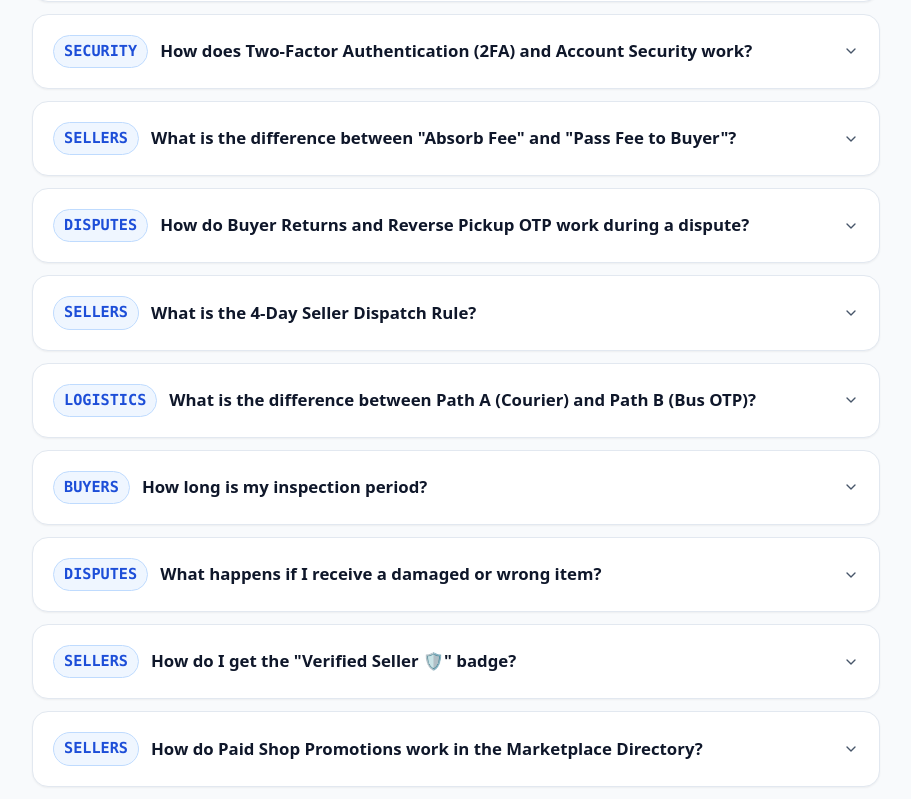
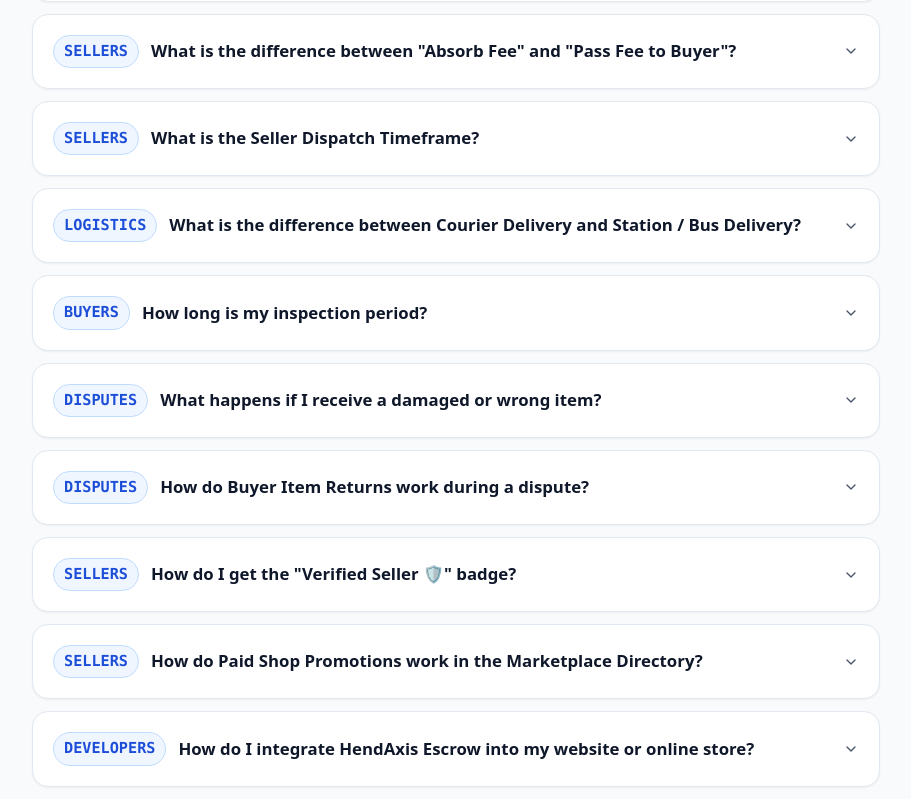
Before and after one commit to deedadey-dd/Hend_Trust, a React (Vite) app in the folder frontend/: page /help in a window 1280 px wide. Shown: the part 1101-1900 px from the top of the page, without its empty margins (184-1095 px from the left). Built offline with nearby package versions, Linux system fonts and the light colour scheme; no server answers.

Commit message:
help page updates

```diff
--- a/frontend/src/views/HelpView.tsx
+++ b/frontend/src/views/HelpView.tsx
@@ -9,7 +9,7 @@
 
 interface FAQItem {
   id: string;
-  category: 'BUYERS' | 'SELLERS' | 'LOGISTICS' | 'DISPUTES' | 'DEVELOPERS' | 'SECURITY';
+  category: 'BUYERS' | 'SELLERS' | 'LOGISTICS' | 'DISPUTES' | 'DEVELOPERS';
   question: string;
   answer: string;
 }
@@ -19,73 +19,67 @@
     id: 'faq-1',
     category: 'BUYERS',
     question: 'How does HendAxis Trust protect my money?',
-    answer: 'When you purchase through a HendAxis Trust Payment Link, your payment goes directly into a double-entry escrow account. The seller is notified to dispatch your package, but your funds remain locked in escrow. Money is only released to the seller after you receive the item and approve it during your inspection period.'
+    answer: 'When you purchase through a HendAxis Trust Payment Link, your money is held safely in escrow. The seller is notified to dispatch your package, but your payment remains securely locked. Funds are only released to the seller after you receive your package and verify its condition during your inspection window.'
   },
   {
     id: 'faq-2',
     category: 'SELLERS',
     question: 'How do I get paid as a seller?',
-    answer: 'Once your buyer confirms receipt or the inspection timer expires, your funds release instantly into your HendAxis Trust Wallet balance. Depending on your account payout mode (Instant MoMo vs Manual Withdrawal), funds can be automatically transferred to your Mobile Money account.'
+    answer: 'Once the buyer confirms receipt of the package or the inspection window completes smoothly, your earnings are automatically released into your HendAxis Trust Wallet. You can withdraw your balance directly to your Mobile Money account at any time.'
   },
   {
     id: 'faq-3',
-    category: 'SECURITY',
-    question: 'How does Two-Factor Authentication (2FA) and Account Security work?',
-    answer: 'You can pair your authenticator app (Google Authenticator, Authy, 1Password) on your Profile page. Once enabled, logging in requires your password and a 6-digit TOTP code. Staff accounts are protected with strict 2FA enforcement, IP whitelisting, per-username lockout timers, and secret admin gateways with decoy honeypot logging.'
+    category: 'SELLERS',
+    question: 'What is the difference between "Absorb Fee" and "Pass Fee to Buyer"?',
+    answer: 'When creating a payment link, choosing "Absorb Fee" deducts the platform fee from your item price so your customer pays only the listed item cost. Choosing "Pass Fee to Buyer" adds the transaction fee to checkout so you receive 100% of your listed item price.'
   },
   {
     id: 'faq-4',
     category: 'SELLERS',
-    question: 'What is the difference between "Absorb Fee" and "Pass Fee to Buyer"?',
-    answer: 'When creating a payment link, choosing "Absorb Fee" deducts the platform fee from your item price so the buyer pays only the exact item cost. Choosing "Pass to Buyer" adds the fee to the checkout total so you receive 100% of your listed item price.'
+    question: 'What is the Seller Dispatch Timeframe?',
+    answer: 'Once a buyer completes payment into escrow, the seller must dispatch the item within the designated timeframe (typically 4 days). If a seller fails to dispatch on time, the transaction automatically cancels, the buyer receives a 100% full refund, and the seller account may incur a non-dispatch penalty.'
   },
   {
     id: 'faq-5',
-    category: 'DISPUTES',
-    question: 'How do Buyer Returns and Reverse Pickup OTP work during a dispute?',
-    answer: 'If a dispute ruling requires returning the item, the buyer dispatches the return via Courier (with tracking number) or Informal Bus (with driver details). For bus returns, a 6-Digit Reverse OTP is issued for the seller to verify return receipt intact before a full refund is released.'
+    category: 'LOGISTICS',
+    question: 'What is the difference between Courier Delivery and Station / Bus Delivery?',
+    answer: 'Courier Delivery (DHL, Speedaf, FedEx, UPS, EMS) includes direct package tracking links and live delivery updates. Station / Bus Delivery logs driver details, and the buyer receives a secret 6-digit OTP to present at the station upon pickup.'
   },
   {
     id: 'faq-6',
-    category: 'SELLERS',
-    question: 'What is the 4-Day Seller Dispatch Rule?',
-    answer: 'Once a buyer completes payment into escrow, you have exactly 4 days (96 hours) to dispatch the package. If you fail to dispatch within 4 days, the order is automatically cancelled, the buyer is refunded 100%, and your seller account is charged a non-dispatch penalty.'
+    category: 'BUYERS',
+    question: 'How long is my inspection period?',
+    answer: 'Inspection timeframes give you time to inspect your item before funds release. The timer starts automatically once delivery is verified: 24 hours for orders under GHS 2,000; 48 hours for orders GHS 2,000 to GHS 9,999; and 72 hours for orders GHS 10,000 and above.'
   },
   {
     id: 'faq-7',
-    category: 'LOGISTICS',
-    question: 'What is the difference between Path A (Courier) and Path B (Bus OTP)?',
-    answer: 'Path A is for formal shipping providers (DHL, Speedaf, FedEx, UPS, EMS) with live tracking links and 17TRACK/ShipEngine webhook integrations. Path B is for station/bus deliveries, where driver details are logged and the buyer presents a Secret 6-Digit OTP at the station upon pickup.'
+    category: 'DISPUTES',
+    question: 'What happens if I receive a damaged or wrong item?',
+    answer: 'If your package arrives damaged or differs from what you ordered, click "Raise Dispute" on your tracking page before your inspection window expires. Upload photos of the item and a description of the issue. Our support team reviews all evidence and resolves disputes within 24 hours.'
   },
   {
     id: 'faq-8',
-    category: 'BUYERS',
-    question: 'How long is my inspection period?',
-    answer: 'Inspection periods are tiered based on transaction value: Under GHS 2,000 = 24 Hours; GHS 2,000 to GHS 9,999 = 48 Hours; GHS 10,000+ = 72 Hours. The inspection timer starts automatically once delivery is verified.'
+    category: 'DISPUTES',
+    question: 'How do Buyer Item Returns work during a dispute?',
+    answer: 'If a dispute ruling requires returning the item, the buyer ships the product back via Courier or Bus transport. For bus returns, a secret 6-digit Reverse OTP is provided for the seller to verify receipt of the returned item before the full refund is processed.'
   },
   {
     id: 'faq-9',
-    category: 'DISPUTES',
-    question: 'What happens if I receive a damaged or wrong item?',
-    answer: 'Click "Raise Dispute" on your order page during your inspection period. Upload up to 5 photo evidence images and a statement. The seller can submit a counter-statement with 5 photos. Management arbitrates and executes refunds/payouts within 24 hours.'
+    category: 'SELLERS',
+    question: 'How do I get the "Verified Seller 🛡️" badge?',
+    answer: 'Sellers can apply for the Verified Seller 🛡️ badge by submitting their Ghana Card / National ID and business registration documents under Profile Settings. Our verification team reviews submissions to issue official verification badges.'
   },
   {
     id: 'faq-10',
     category: 'SELLERS',
-    question: 'How do I get the "Verified Seller 🛡️" badge?',
-    answer: 'Upload your Ghana Card / National ID and optional Business Registration documents on your Profile page. Management manually inspects and verifies your identity documents in the Manager Portal before issuing the Verified badge.'
+    question: 'How do Paid Shop Promotions work in the Marketplace Directory?',
+    answer: 'Sellers can feature their store at the top of the Marketplace Directory (/shops) with a "Featured Ad ⚡" badge by choosing a promotion package (GHS 50 for 7 Days / GHS 150 for 30 Days) directly in their Store Settings.'
   },
   {
     id: 'faq-11',
-    category: 'SELLERS',
-    question: 'How do Paid Shop Promotions work in the Marketplace Directory?',
-    answer: 'Sellers can feature their shop at the top of the /shops directory with a "Featured Ad ⚡" badge by selecting a promotion package (GHS 50 for 7 Days / GHS 150 for 30 Days) directly in their Store Settings.'
-  },
-  {
-    id: 'faq-12',
     category: 'DEVELOPERS',
-    question: 'How do I integrate HendAxis Escrow into my website or store?',
-    answer: 'Integrate using our REST APIs (`/api/v1/links`) or Drop-in JavaScript SDK. Visit /developers for code examples in cURL, Node.js, Python, and PHP/WooCommerce, plus HMAC-SHA256 webhook verification guides.'
+    question: 'How do I integrate HendAxis Escrow into my website or online store?',
+    answer: 'Merchants and developers can integrate HendAxis Escrow directly into their custom websites or store checkout using our REST APIs or Drop-in JavaScript SDK. Code examples and documentation are available on our /developers portal.'
   }
 ];
 
@@ -181,7 +175,6 @@
             { id: 'SELLERS', label: 'For Sellers' },
             { id: 'LOGISTICS', label: 'Logistics & Shipping' },
             { id: 'DISPUTES', label: 'Disputes & Refunds' },
-            { id: 'SECURITY', label: 'Security & 2FA' },
             { id: 'DEVELOPERS', label: 'Developer APIs' }
           ].map(cat => (
             <button
```
Also changed, not shown: 2 other files (tests, documents, lock files or other folders).
